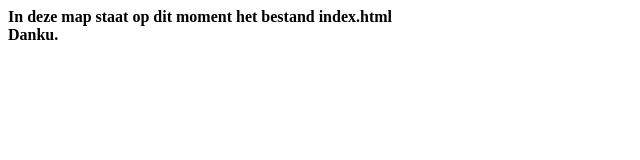
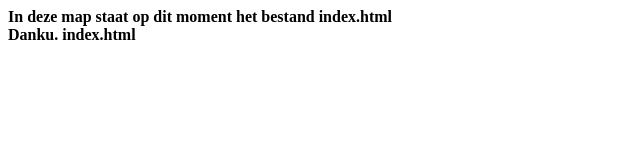
Before and after one commit to printplaatreparatie/git1, a plain HTML site: page index.html in a window 1280 px wide. Shown: the full height of the page, 0-640 px from the left. Drawn offline with Linux system fonts and the light colour scheme.

Commit message:
geen idee wat er gaat gebeuren

```diff
--- a/index.html
+++ b/index.html
@@ -5,9 +5,13 @@
 	</HEAD>
 	<BODY>
 
+
 		<b>In deze map staat op dit moment het bestand index.html
 			<br>
-		Danku.	</b>
+		Danku.
+
+		index.html
+		</b>
 
 
 	</BODY>
```
